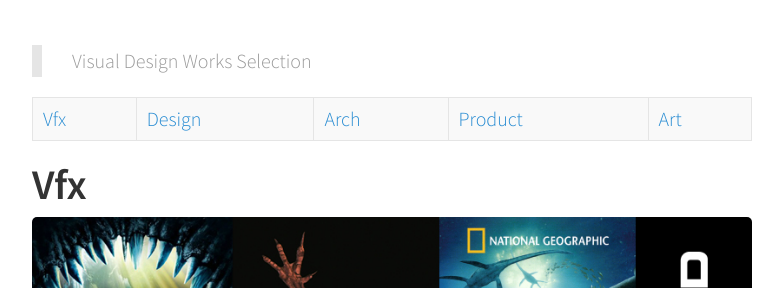
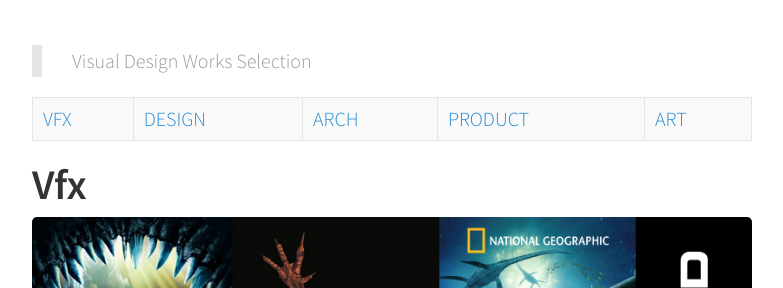
Before and after one commit to bernatferragut/FutureWeb-blog, a Jekyll site: the page built from works.md, in a window 1280 px wide and 900 px high. Shown: the part 173-461 px from the top of the window, without its empty margins (248-1031 px from the left). Built offline with Jekyll 4.4.1, drawn with Linux system fonts in a browser that asks for light colours; nearby versions of some CDN libraries.

Commit message:
Update works.md
upper case menu

```diff
--- a/works.md
+++ b/works.md
@@ -5,7 +5,7 @@ permalink: /works/
 
 >Visual Design Works Selection
 
-[Vfx](#vfx)|[Design](#design)|[Arch](#Arch)|[Product](#product)| [Art](#art)
+[VFX](#vfx)|[DESIGN](#design)|[ARCH](#Arch)|[PRODUCT](#product)| [ART](#art)
 
 # Vfx
 
```
